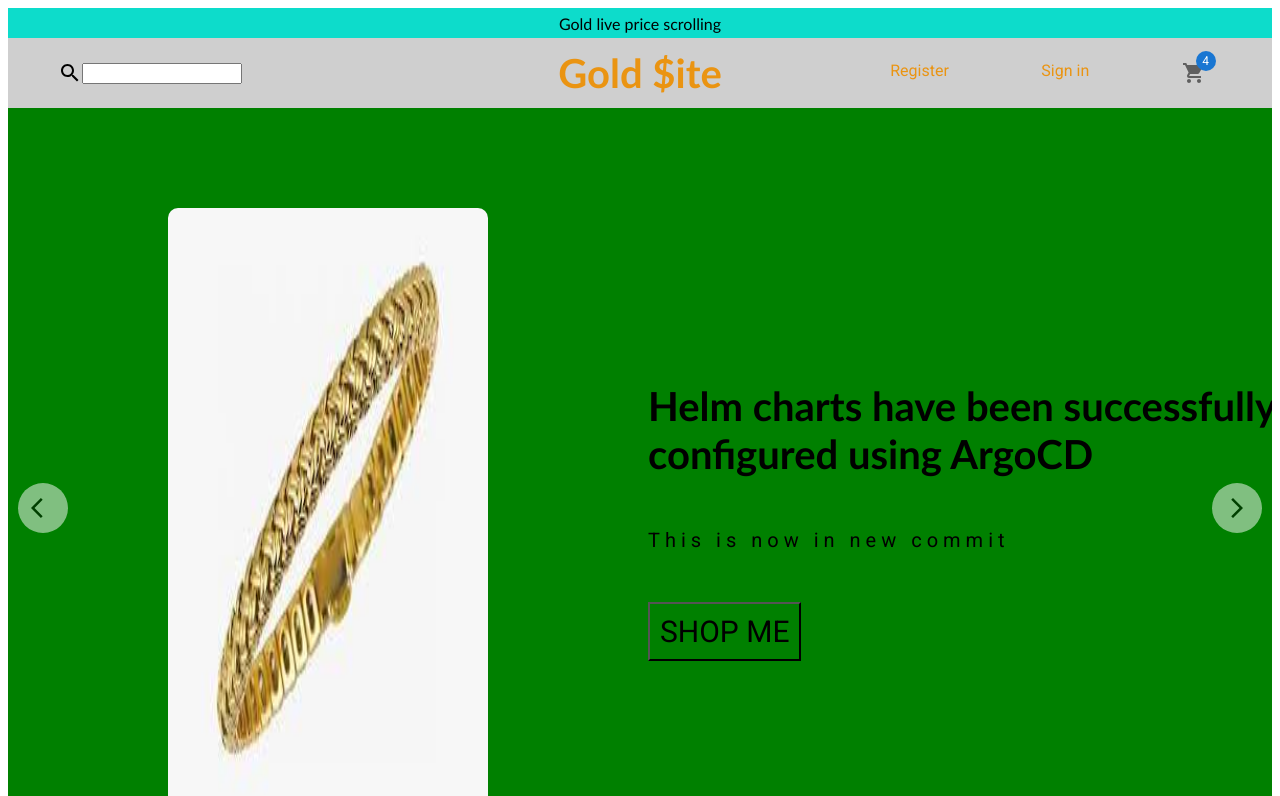
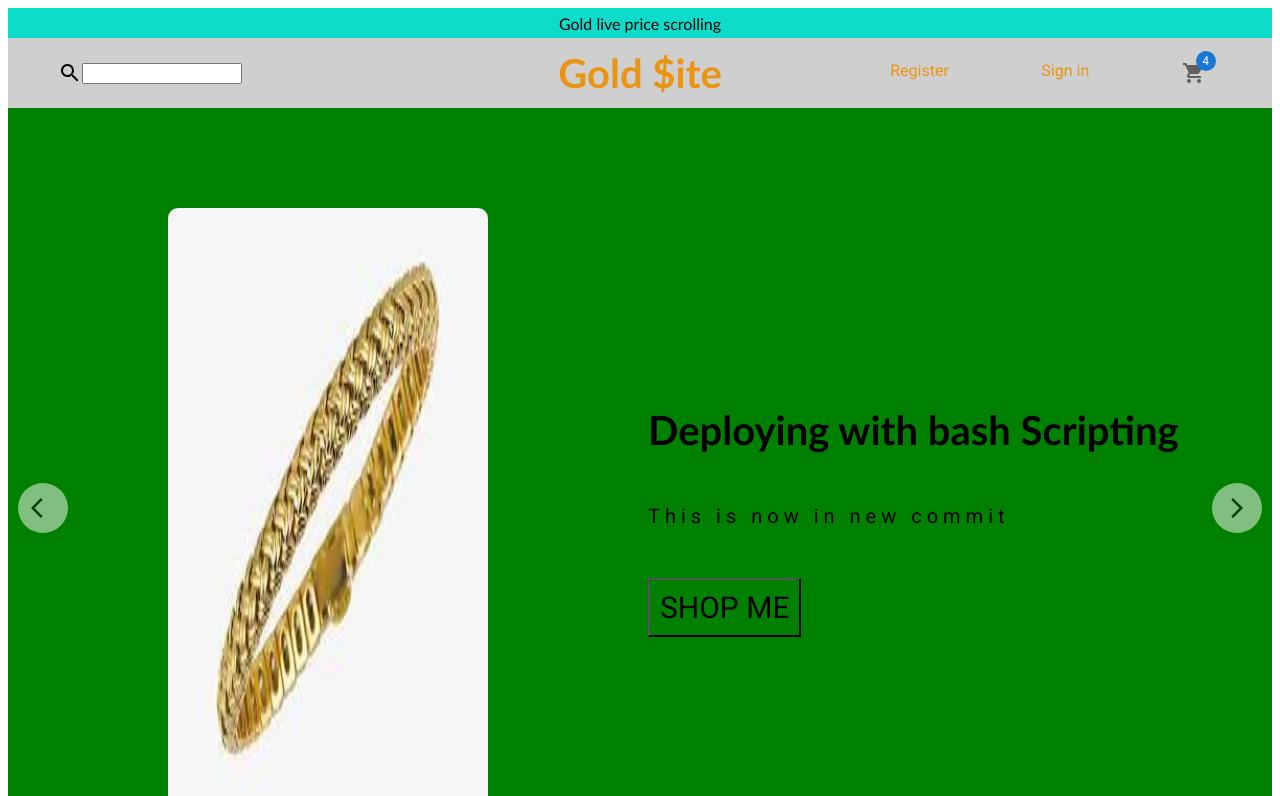
Before and after one commit to mokadi-suryaprasad/Gold_Site_Ecommerce, a React (Create React App) app: page / in a window 1280 px wide. Shown: the top 796 px of the page. Built offline with nearby package versions, Linux system fonts and the light colour scheme; a web font is replaced by a local one.

Commit message:
updated the data.js file

```diff
--- a/src/data.js
+++ b/src/data.js
@@ -2,7 +2,7 @@ export const sliderItems = [
   {
     id: "1",
     img: "assets/braclet/main.jfif",
-    title: "Helm charts have been successfully configured using ArgoCD",
+    title: "Deploying with bash Scripting",
     desc: "This is now in new commit",
     bg: "green",
   },
```
